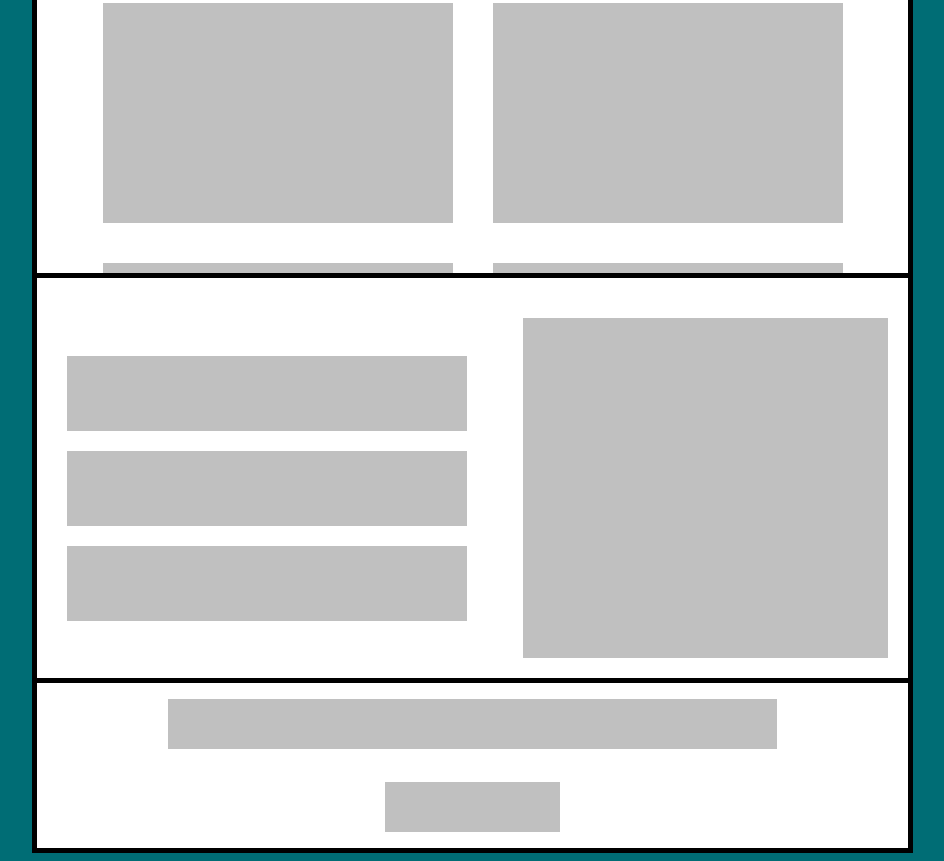
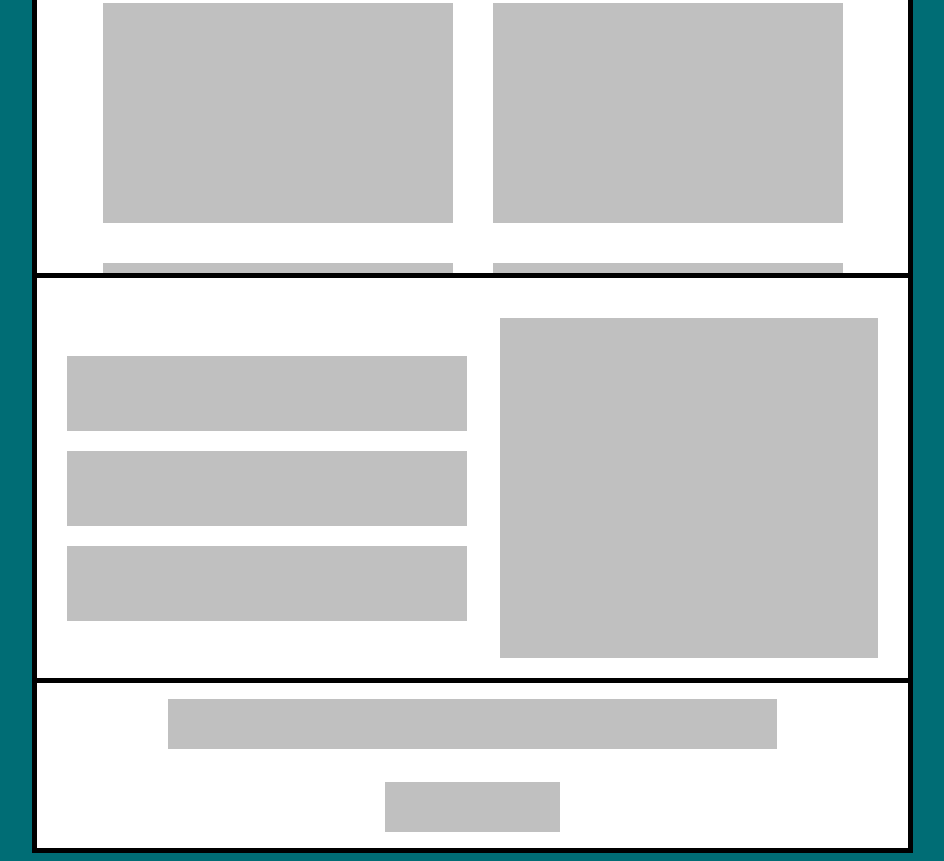
Before and after one commit to LifthNik/HomeWork, a plain HTML site: page HTML_CSS/AdditionalHW/HW4/Annotating_Wireframes/index.html in a window 1280 px wide. Shown: the part 1215-2076 px from the top of the page, without its empty margins (156-1100 px from the left). Drawn offline with Linux system fonts and the light colour scheme.

Commit message:
HW_HTML_UPD

```diff
--- a/HTML_CSS/AdditionalHW/HW4/Annotating_Wireframes/style.css
+++ b/HTML_CSS/AdditionalHW/HW4/Annotating_Wireframes/style.css
@@ -224,9 +224,9 @@ body {
         width: 400px;
     }
     .botsix{
-        width: 50vw;
+        width: 700px;
         min-height: 340px;
-        margin-right: 20px;
+        margin-right: 30px;
     }
     .bottom{
         border-left: 5px solid black;
```
